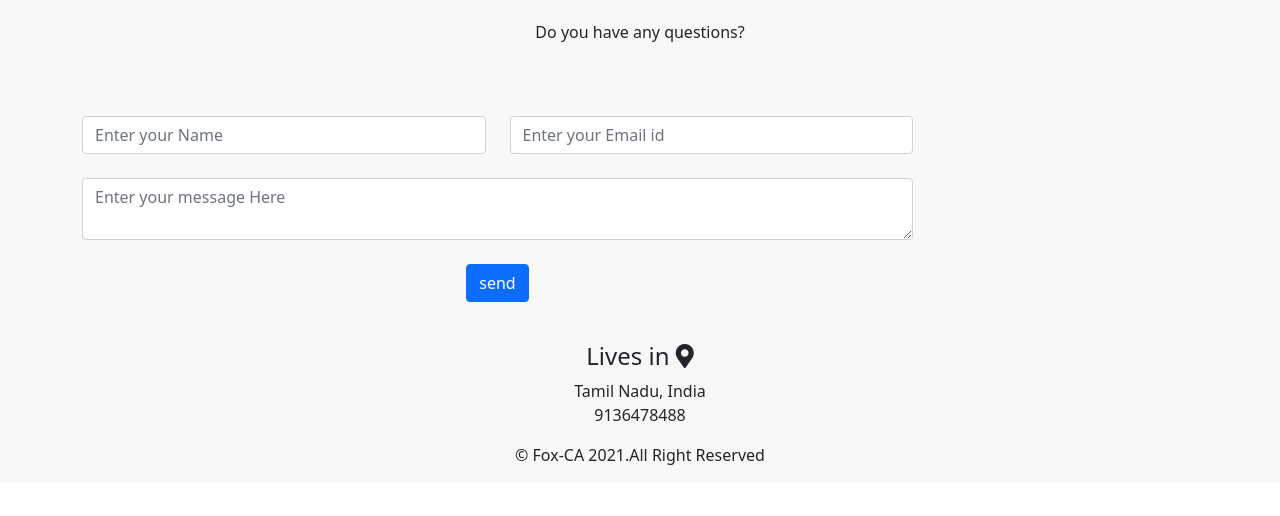
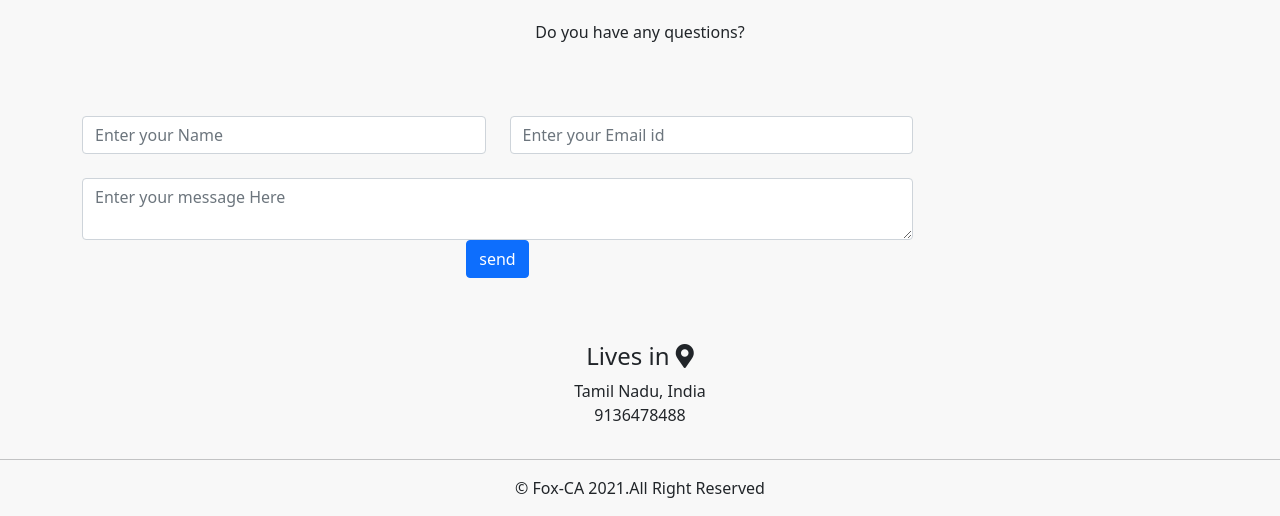
Before and after one commit to Franklin-Graham/Blog-CLINTON, a Django app: page / in a window 1280 px wide. Shown: the part 2240-2756 px from the top of the page. Before the commit the page ends 2705 px from the top, so only its background shows below. Run offline with Django 3.2, Linux system fonts and the light colour scheme; data comes from the database, SQL or seed files in the repository; some libraries are stand-ins or nearby versions.

Commit message:
second commit

```diff
--- a/templates/about.html
+++ b/templates/about.html
@@ -162,11 +162,12 @@ Download my CV(resume) here <a style="text-decoration:none;" href ="{{i.resume.u
 
                     </div>
                 </div>
-                <!--Grid row--><br>
+                <!--Grid row-->
+            </form>
+
                 <div class="text-center text-md-left">
-                <button onclick="func()" class="btn btn-primary" type="submit">send</button>
-                </div>
-            </form>
+                <a onclick="func()" class="btn btn-primary" type="submit">send</a>
+                </div><br>
 
 <!--            <div class="text-center text-md-left">-->
 <!--                <button class="btn btn-primary" type="submit">send</button>-->
@@ -212,4 +213,5 @@ Download my CV(resume) here <a style="text-decoration:none;" href ="{{i.resume.u
     </div>
 
 </div>
+<hr>
 {% endfor %}
```
